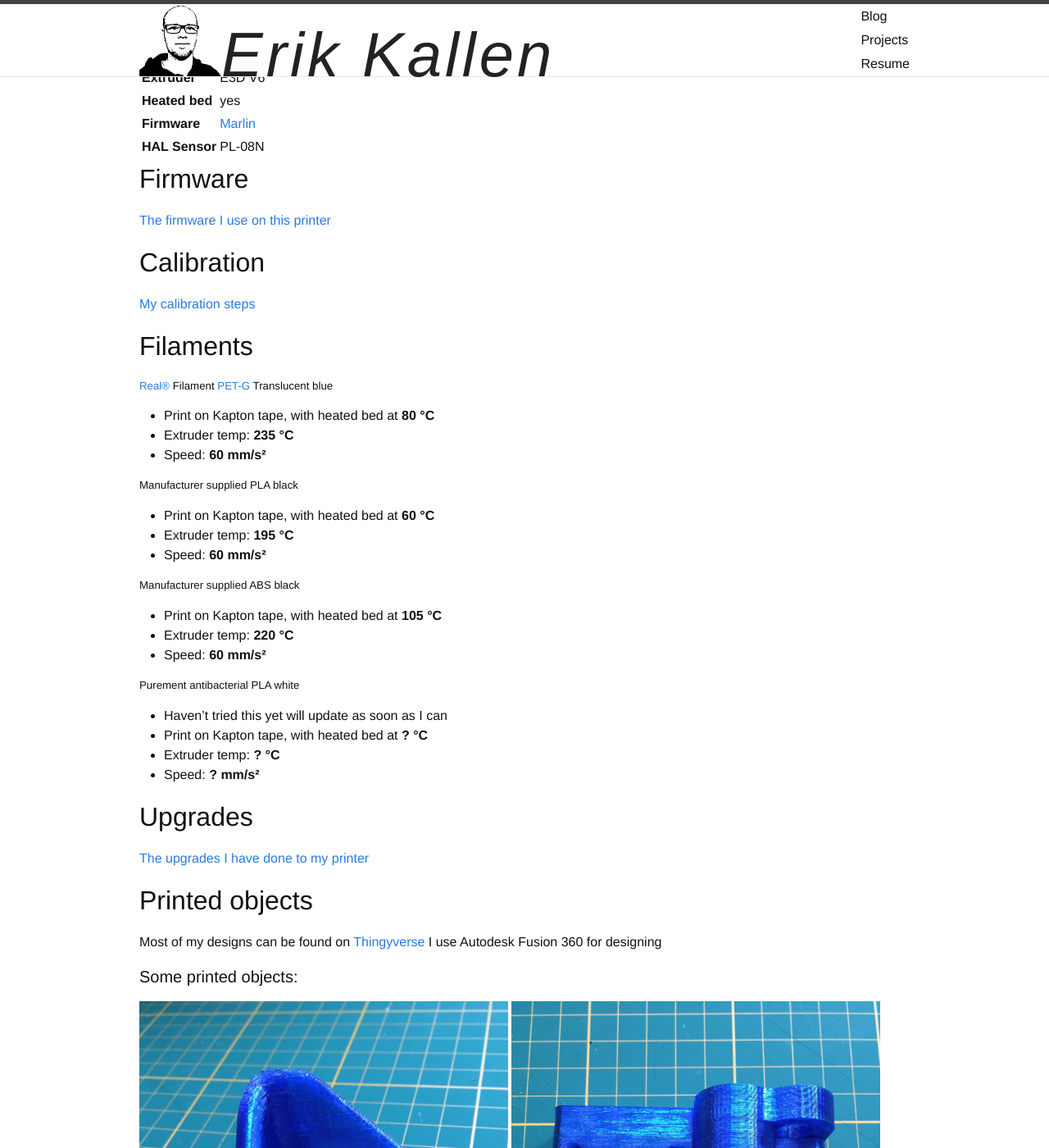
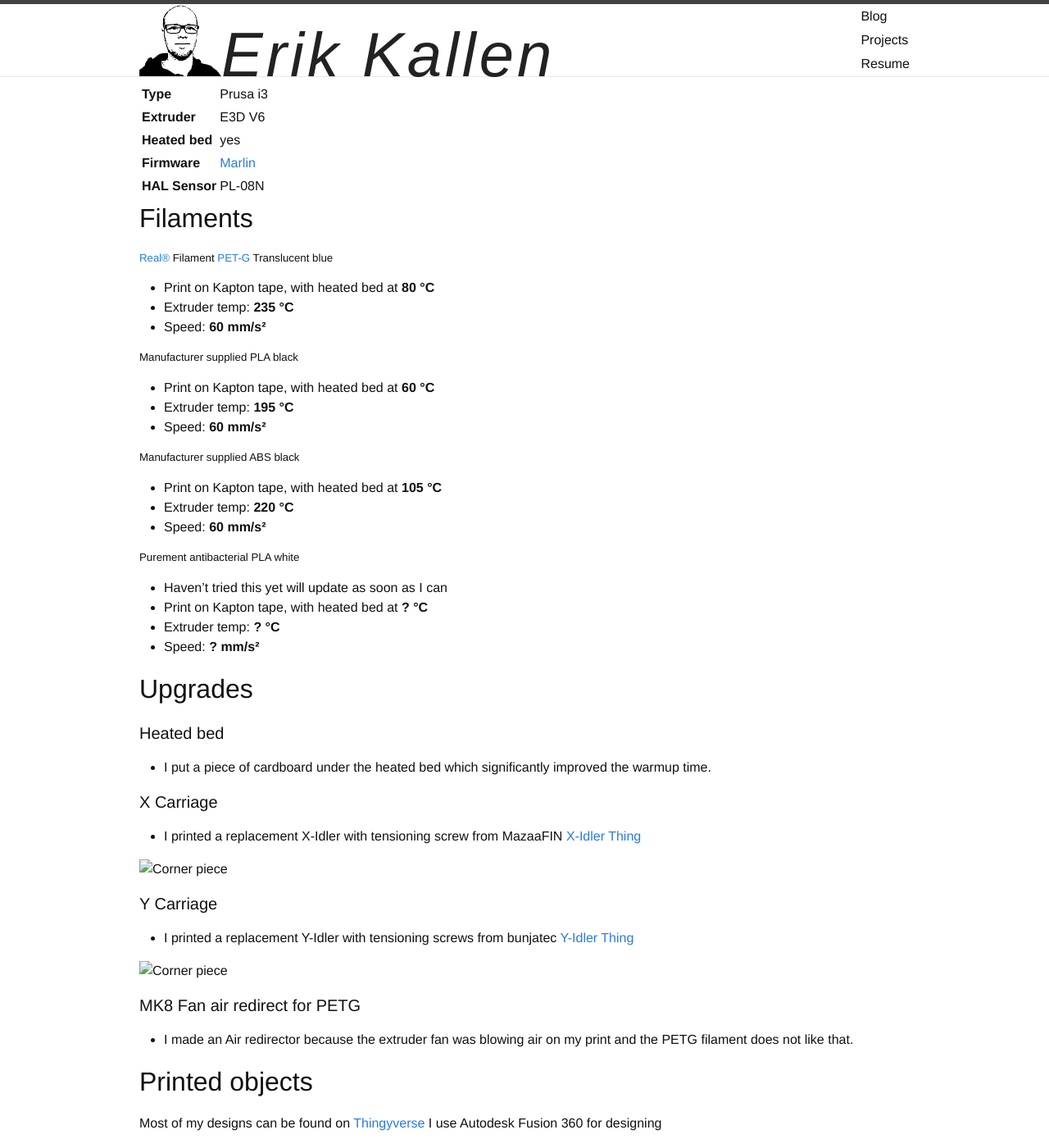
Before and after one commit to erikkallen/erikkallen.github.io, a Jekyll site: the page built from _projects/3d_printer/3d_printer.md, in a window 1280 px wide and 1400 px high, scrolled down 1130 px. Shown: the whole window at 82% size. Built offline with Jekyll 4.4.1, drawn with Linux system fonts in a browser that asks for light colours; some web fonts are replaced; some of the changed text lies outside the part shown; grey boxes are pictures that could not be loaded.

Commit message:
Small update

```diff
--- a/_projects/3d_printer/3d_printer.md
+++ b/_projects/3d_printer/3d_printer.md
@@ -1,9 +1,9 @@
 ---
 layout: project
-title: 3D Printer
+title: 3D Printing
 date: 2016-7-13 22:00
 updated: 2016-7-22 22:00
-description: Making 3d objects a reality.
+description: Think of something, draw it on a computer, print it and now it exists
 thumbnail: /images/3d_printing.png
 ---
 
@@ -24,18 +24,11 @@
 |------------------|--------------|
 | **Brand**        | TronXY       |
 | **Type**         | Prusa i3     |
-| **Extruder**     | E3D V6 |
+| **Extruder**     | E3D V6       |
 | **Heated bed**   | yes          |
 | **Firmware**     | [Marlin](https://github.com/erikkallen/Marlin_tronxy)    |
 | **HAL Sensor**   | PL-08N       |
 
-## Firmware
-
-[The firmware I use on this printer](3d_printer_firmware.html)
-
-## Calibration
-
-[My calibration steps](3d_printer_calibration.html)
 
 ## Filaments
 
@@ -66,7 +59,27 @@
 
 ## Upgrades
 
-[The upgrades I have done to my printer](3d_printer_upgrades.html)
+#### Heated bed
+
+* I put a piece of cardboard under the heated bed which significantly improved the warmup time.
+
+#### X Carriage
+
+* I printed a replacement X-Idler with tensioning screw from MazaaFIN [X-Idler Thing](http://www.thingiverse.com/thing:1103976)
+
+![Corner piece](x_idler.jpg){: .project-image-medium}
+
+
+#### Y Carriage
+
+* I printed a replacement Y-Idler with tensioning screws from bunjatec [Y-Idler Thing](http://www.thingiverse.com/thing:1298757)
+
+![Corner piece](y_idler.jpg){: .project-image-medium}
+
+#### MK8 Fan air redirect for PETG
+
+* I made an Air redirector because the extruder fan was blowing air on my print and the PETG filament does not like that.
+
 
 ## Printed objects
 
```
